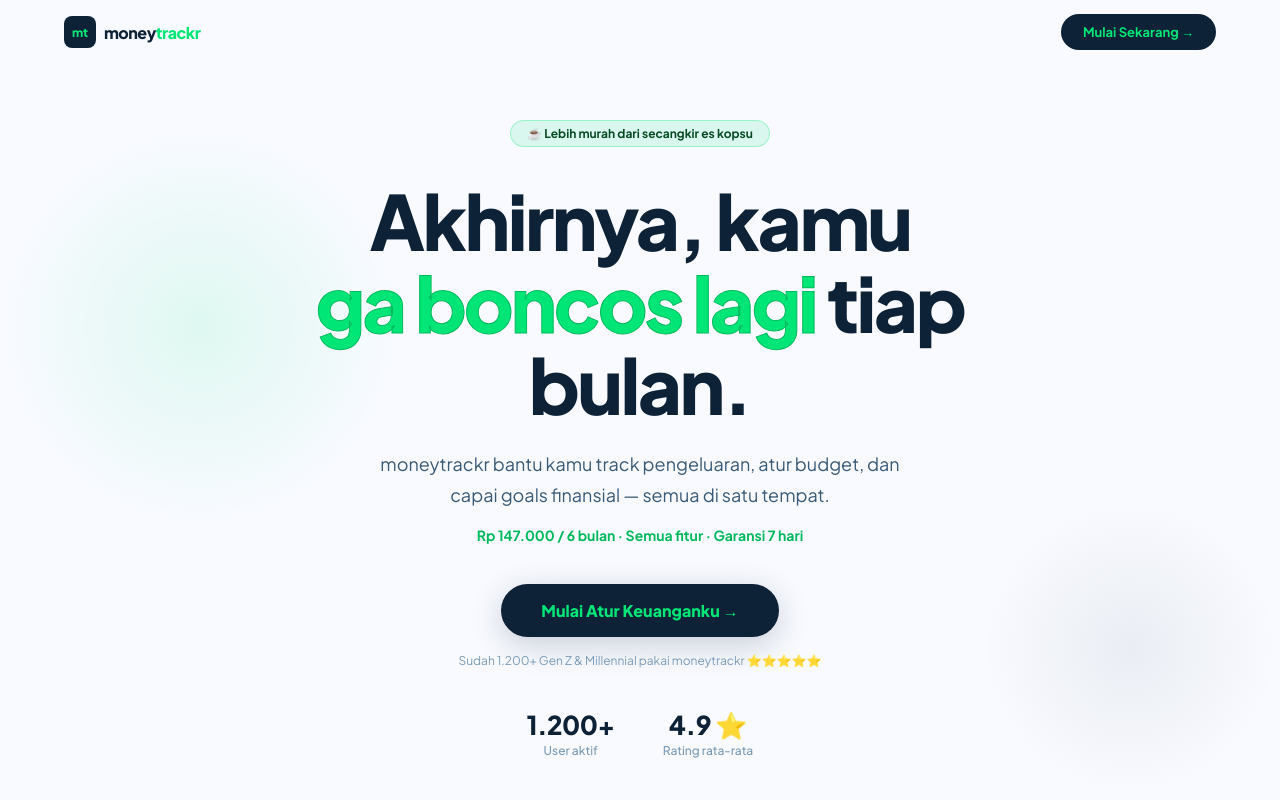
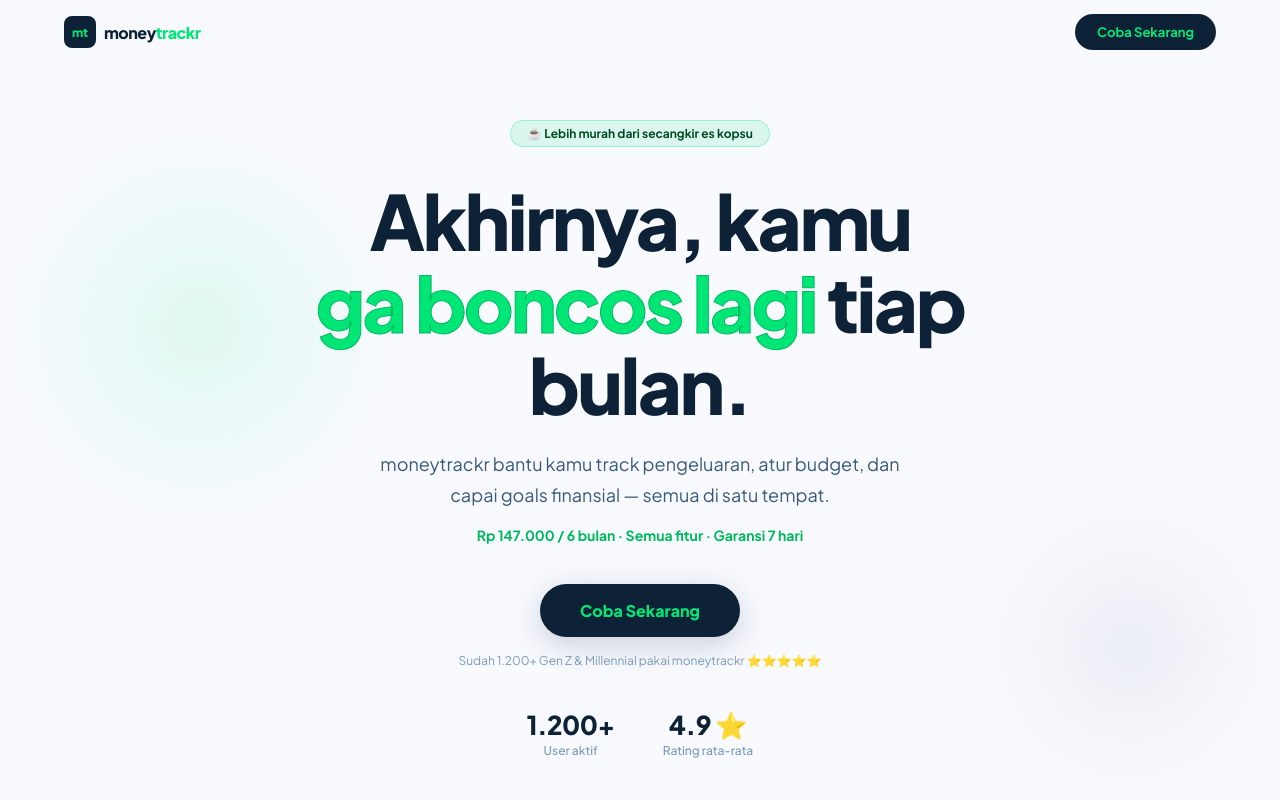
Before and after one commit to moneytrackrid-gif/moneytrackr, a React (Vite) app: page / in a window 1280 px wide. Shown: the top 800 px of the page. Built offline with nearby package versions, Linux system fonts and the light colour scheme; no server answers.

Commit message:
update CTA - coba sekarang, scroll to harga

```diff
--- a/src/pages/Landing.jsx
+++ b/src/pages/Landing.jsx
@@ -46,7 +46,7 @@
           <span style={{ fontSize: 16, fontWeight: 800, color: '#0d2137', letterSpacing: -0.5 }}>money<span style={{ color: '#00e676' }}>trackr</span></span>
         </div>
         <button onClick={() => navigate('/login')} style={{ padding: '10px 22px', borderRadius: 20, border: 'none', background: '#0d2137', fontSize: 13, fontWeight: 700, color: '#00e676', cursor: 'pointer', fontFamily: 'inherit' }}>
-          Mulai Sekarang →
+          Coba Sekarang
         </button>
       </nav>
 
@@ -72,10 +72,10 @@
           Rp 147.000 / 6 bulan · Semua fitur · Garansi 7 hari
         </p>
 
-        <button onClick={() => navigate('/login')} style={{ padding: '16px 40px', borderRadius: 30, border: 'none', background: '#0d2137', color: '#00e676', fontSize: 16, fontWeight: 800, cursor: 'pointer', fontFamily: 'inherit', boxShadow: '0 8px 32px rgba(13,33,55,0.2)', transition: 'transform 0.15s, box-shadow 0.15s' }}
+        <button onClick={() => document.getElementById('harga').scrollIntoView({behavior:'smooth'})} style={{ padding: '16px 40px', borderRadius: 30, border: 'none', background: '#0d2137', color: '#00e676', fontSize: 16, fontWeight: 800, cursor: 'pointer', fontFamily: 'inherit', boxShadow: '0 8px 32px rgba(13,33,55,0.2)', transition: 'transform 0.15s, box-shadow 0.15s' }}
           onMouseEnter={e => { e.target.style.transform='translateY(-2px)'; e.target.style.boxShadow='0 12px 40px rgba(13,33,55,0.3)' }}
           onMouseLeave={e => { e.target.style.transform='translateY(0)'; e.target.style.boxShadow='0 8px 32px rgba(13,33,55,0.2)' }}>
-          Mulai Atur Keuanganku →
+          Coba Sekarang
         </button>
 
         <p style={{ fontSize: 12, color: '#7a9ab8', marginTop: 16 }}>Sudah 1.200+ Gen Z & Millennial pakai moneytrackr ⭐⭐⭐⭐⭐</p>
@@ -222,8 +222,8 @@
                 </div>
               ))}
             </div>
-            <button onClick={() => navigate('/login')} style={{ width: '100%', padding: '15px', borderRadius: 14, border: 'none', background: '#0d2137', color: '#00e676', fontSize: 15, fontWeight: 800, cursor: 'pointer', fontFamily: 'inherit' }}>
-              Mulai Sekarang — Rp 147.000 →
+            <button onClick={() => navigate('/pricing')} style={{ width: '100%', padding: '15px', borderRadius: 14, border: 'none', background: '#0d2137', color: '#00e676', fontSize: 15, fontWeight: 800, cursor: 'pointer', fontFamily: 'inherit' }}>
+              Coba Sekarang
             </button>
           </div>
 
@@ -256,8 +256,8 @@
           Kapan lagi mau mulai kalau bukan <span style={{ color: '#00e676' }}>sekarang?</span>
         </h2>
         <p style={{ fontSize: 15, color: 'rgba(255,255,255,0.45)', marginBottom: 40 }}>Rp 147.000 untuk 6 bulan. Kalau ga worth it, refund.</p>
-        <button onClick={() => navigate('/login')} style={{ padding: '18px 48px', borderRadius: 30, border: 'none', background: '#00e676', color: '#0d2137', fontSize: 17, fontWeight: 800, cursor: 'pointer', fontFamily: 'inherit', boxShadow: '0 4px 40px rgba(0,230,118,0.35)' }}>
-          Yuk Mulai — Rp 147.000 →
+        <button onClick={() => document.getElementById('harga').scrollIntoView({behavior:'smooth'})} style={{ padding: '18px 48px', borderRadius: 30, border: 'none', background: '#00e676', color: '#0d2137', fontSize: 17, fontWeight: 800, cursor: 'pointer', fontFamily: 'inherit', boxShadow: '0 4px 40px rgba(0,230,118,0.35)' }}>
+          Coba Sekarang
         </button>
         <p style={{ fontSize: 12, color: 'rgba(255,255,255,0.2)', marginTop: 16 }}>Ga perlu kartu kredit · Setup 2 menit · Garansi refund 7 hari</p>
       </section>
```
